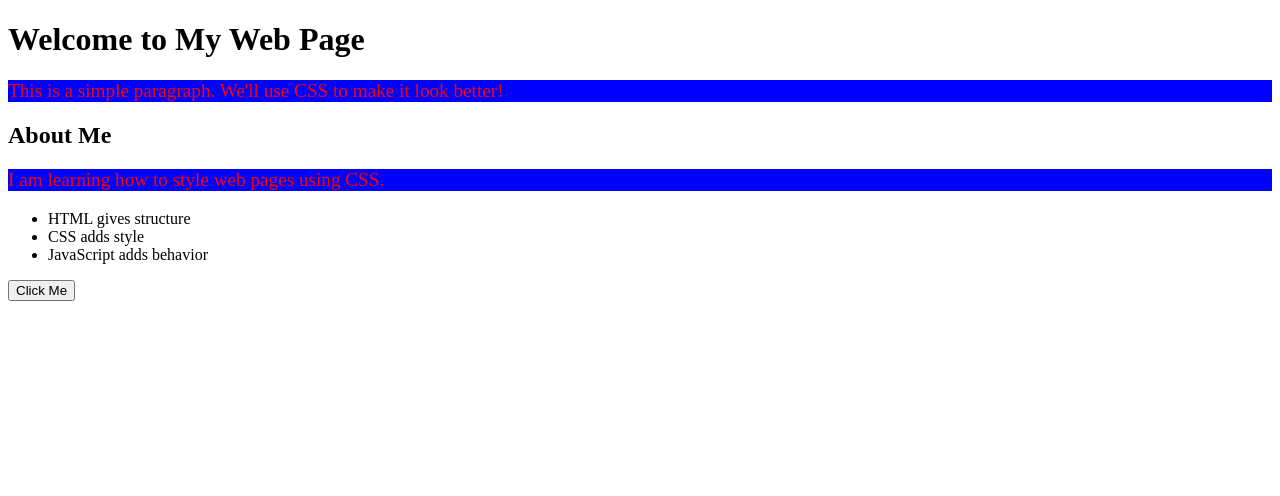
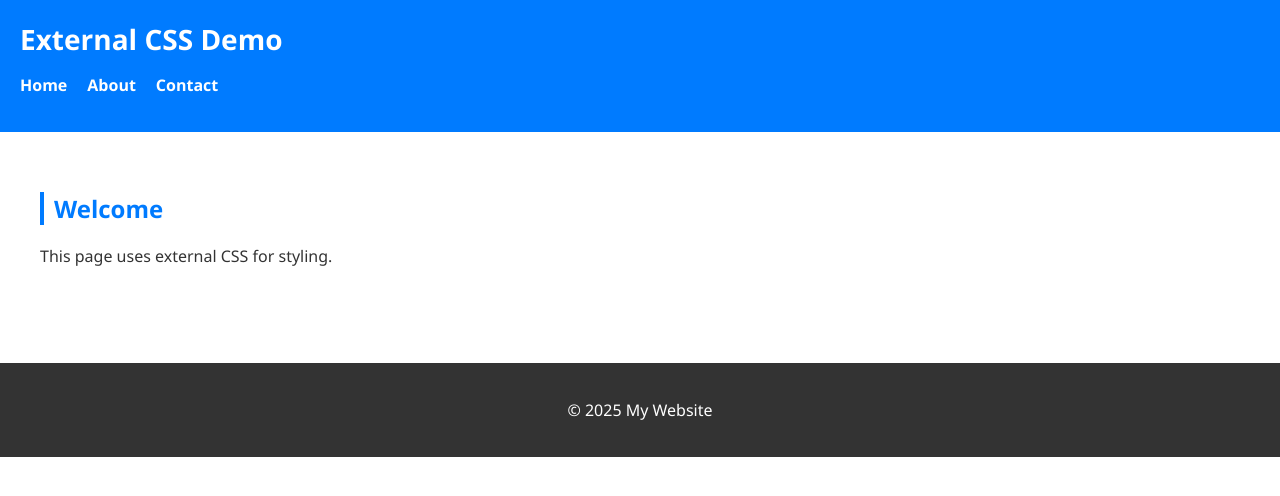
Before and after one commit to Deepika8383/Learn-Css, a plain HTML site: page class1/index.html in a window 1280 px wide. Drawn offline with Linux system fonts and the light colour scheme.

Commit message:
2nd commmit after basic changes

```diff
--- a/class1/index.html
+++ b/class1/index.html
@@ -3,22 +3,30 @@
     <head>
         <link rel="stylesheet" href="style.css">
         <title>My First CSS Class</title>
-      </head>
+    </head>
 
-<body>
-  <h1 >Welcome to My Web Page</h1>
+    <body>
+      <header>
+          <h1>External CSS Demo</h1>
+          <nav>
+              <ul>
+                  <li><a href="#">Home</a></li>
+                  <li><a href="#">About</a></li>
+                  <li><a href="#">Contact</a></li>
+              </ul>
+          </nav>
+      </header>
 
-  <p >This is a simple paragraph. We'll use CSS to make it look better!</p>
+      <main>
+          <section class="content">
+              <h2>Welcome</h2>
+              <p>This page uses external CSS for styling.</p>
+          </section>
+      </main>
 
-  <h2>About Me</h2>
-  <p>I am learning how to style web pages using CSS.</p>
+      <footer>
+          <p>&copy; 2025 My Website</p>
+      </footer>
+  </body>
 
-  <ul>
-    <li>HTML gives structure</li>
-    <li>CSS adds style</li>
-    <li>JavaScript adds behavior</li>
-  </ul>
-
-  <button>Click Me</button>
-</body>
 </html>
--- /dev/null
+++ b/class1/learn_css_syntax/style.css
@@ -0,0 +1,69 @@
+* CSS Syntax Components */
+
+/* 1. Element Selector */
+h1 {
+    color: rgb(73, 217, 183);              /* property: value; */
+    font-size: 32px;
+    font-weight: bold;
+}
+
+/* 2. Class Selector (starts with .) */
+.button {
+    background-color: #24cf7f;
+    color: white;
+    padding: 10px 15px;
+    border: rgb(5, 2, 26);
+    border-radius: 110px;
+    cursor: pointer;
+}
+
+/* 3. ID Selector (starts with #) */
+#header {
+    background-color: #3570ac;
+    padding: 20px;
+    text-align: center;
+}
+
+/* 4. Multiple Selectors (grouping) */
+ h1, h2, h3 {
+    font-family: Arial, sans-serif;
+    margin-bottom: 15px;
+}
+
+/* 5. Descendant Selector */
+div p {
+    line-height: 1.6;
+    color: #555;
+}
+
+/* 6. Multiple Properties */
+.card {
+    background-color: white;
+    border: 1px solid #ddd;
+    border-radius: 8px;
+    padding: 20px;
+    margin: 10px;
+    box-shadow: 0 2px 4px rgba(0,0,0,0.1);
+}
+
+/* 7. Pseudo-class */
+a:hover {
+    color: red;
+    text-decoration: underline;
+}
+
+/* 8. Multiple Classes */
+.text-center {
+    text-align: center;
+    font-weight: bolder;
+    color: #24cf7f;
+}
+
+.text-bold {
+    font-weight: bolder;
+    color: yellow;
+}
+
+.text-large {
+    font-size: 20px;
+}
--- a/class1/style.css
+++ b/class1/style.css
@@ -1,5 +1,62 @@
-p{
-    color: red;
-    background-color: blue;
-    font-size: larger;
+/* External CSS file */
+
+/* Global styles */
+body {
+    margin: 0;
+    padding: 0;
+    font-family: 'Segoe UI', Tahoma, Geneva, Verdana, sans-serif;
+    background-color: #ffffff;
+    color: #333;
 }
+
+/* Header styles */
+header {
+    background-color: #007bff;
+    color: white;
+    padding: 20px;
+}
+
+header h1 {
+    margin: 0;
+    font-size: 28px;
+}
+
+/* Navigation styles */
+nav ul {
+    list-style: none;
+    padding: 0;
+    display: flex;
+    gap: 20px;
+}
+
+nav a {
+    color: white;
+    text-decoration: none;
+    font-weight: bold;
+}
+
+nav a:hover {
+    text-decoration: underline;
+}
+
+/* Main content */
+main {
+    padding: 40px;
+    max-width: 1200px;
+    margin: 0 auto;
+}
+
+.content h2 {
+    color: #007bff;
+    border-left: 4px solid #007bff;
+    padding-left: 10px;
+}
+
+/* Footer styles */
+footer {
+    background-color: #333;
+    color: white;
+    text-align: center;
+    padding: 20px;
+    margin-top: 40px;
+}
--- /dev/null
+++ b/class2/css_selector/style.css
@@ -0,0 +1,199 @@
+/* All paragraphs */
+p {
+    color: #333;
+    line-height: 1.6;
+    margin-bottom: 15px;
+    font-size: 16px;
+}
+
+/* All headings */
+h1 {
+    font-size: 36px;
+    color: #2c3e50;
+    font-weight: bold;
+    margin-bottom: 20px;
+    text-transform: uppercase;
+}
+
+h2 {
+    font-size: 28px;
+    color: #34495e;
+    border-bottom: 2px solid #3498db;
+    padding-bottom: 10px;
+}
+
+h3 {
+    font-size: 22px;
+    color: #7f8c8d;
+    margin-top: 20px;
+}
+
+/* ====================================
+   Structural Elements
+   ==================================== */
+
+body {
+    font-family: Arial, sans-serif;
+    background-color: #f4f4f4;
+    margin: 0;
+    padding: 20px;
+}
+
+header {
+    background-color: #2c3e50;
+    color: white;
+    padding: 30px;
+    text-align: center;
+}
+
+nav {
+    background-color: #34495e;
+    padding: 15px;
+}
+
+main {
+    background-color: white;
+    padding: 30px;
+    margin: 20px 0;
+    min-height: 400px;
+}
+
+footer {
+    background-color: #2c3e50;
+    color: white;
+    text-align: center;
+    padding: 20px;
+    margin-top: 30px;
+}
+
+section {
+    margin-bottom: 40px;
+    padding: 20px;
+    border: 1px solid #ddd;
+}
+
+/* ====================================
+   List Elements
+   ==================================== */
+
+ul {
+    list-style-type: square;
+    padding-left: 30px;
+    margin: 15px 0;
+}
+
+ol {
+    list-style-type: decimal;
+    padding-left: 30px;
+    margin: 15px 0;
+}
+
+li {
+    margin-bottom: 8px;
+    line-height: 1.5;
+}
+
+/* ====================================
+   Form Elements
+   ==================================== */
+
+input {
+    padding: 10px;
+    border: 1px solid #ccc;
+    border-radius: 4px;
+    font-size: 14px;
+    width: 100%;
+    margin-bottom: 10px;
+}
+
+textarea {
+    padding: 10px;
+    border: 1px solid #ccc;
+    border-radius: 4px;
+    font-family: Arial, sans-serif;
+    font-size: 14px;
+    resize: vertical;
+    width: 100%;
+}
+
+button {
+    background-color: #3498db;
+    color: white;
+    padding: 12px 24px;
+    border: none;
+    border-radius: 5px;
+    cursor: pointer;
+    font-size: 16px;
+    font-weight: bold;
+}
+
+/* ====================================
+   Text Formatting Elements
+   ==================================== */
+
+a {
+    color: #3498db;
+    text-decoration: none;
+    font-weight: 500;
+}
+
+strong {
+    color: #e74c3c;
+    font-weight: bold;
+}
+
+em {
+    color: #9b59b6;
+    font-style: italic;
+}
+
+code {
+    background-color: #ecf0f1;
+    padding: 2px 6px;
+    border-radius: 3px;
+    font-family: 'Courier New', monospace;
+    color: #c7254e;
+}
+
+/* ====================================
+   Table Elements
+   ==================================== */
+
+table {
+    width: 100%;
+    border-collapse: collapse;
+    margin: 20px 0;
+}
+
+th {
+    background-color: #3498db;
+    color: white;
+    padding: 12px;
+    text-align: left;
+    font-weight: bold;
+}
+
+td {
+    padding: 10px;
+    border: 1px solid #ddd;
+}
+
+tr {
+    transition: background-color 0.3s;
+}
+
+/* ====================================
+   Media Elements
+   ==================================== */
+
+img {
+    max-width: 100%;
+    height: auto;
+    display: block;
+    border-radius: 8px;
+}
+
+video {
+    max-width: 100%;
+    height: auto;
+}
```
Also changed, not shown: class1/learn_css_syntax/index.html (added, +26 -0 lines), class2/css_selector/index.html (added, +74 -0 lines), class2/understand_flex/index.html (added, +36 -0 lines).
